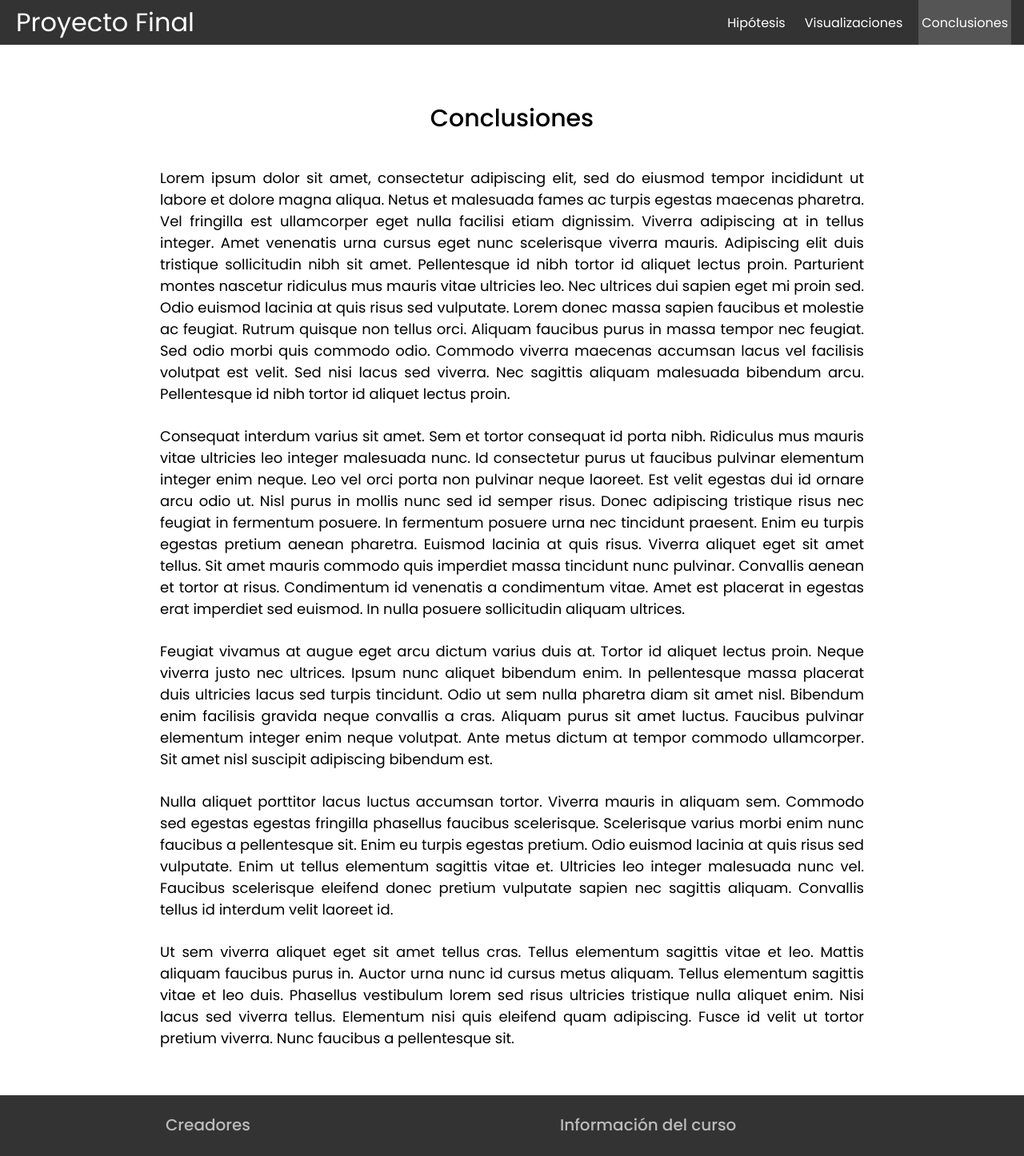
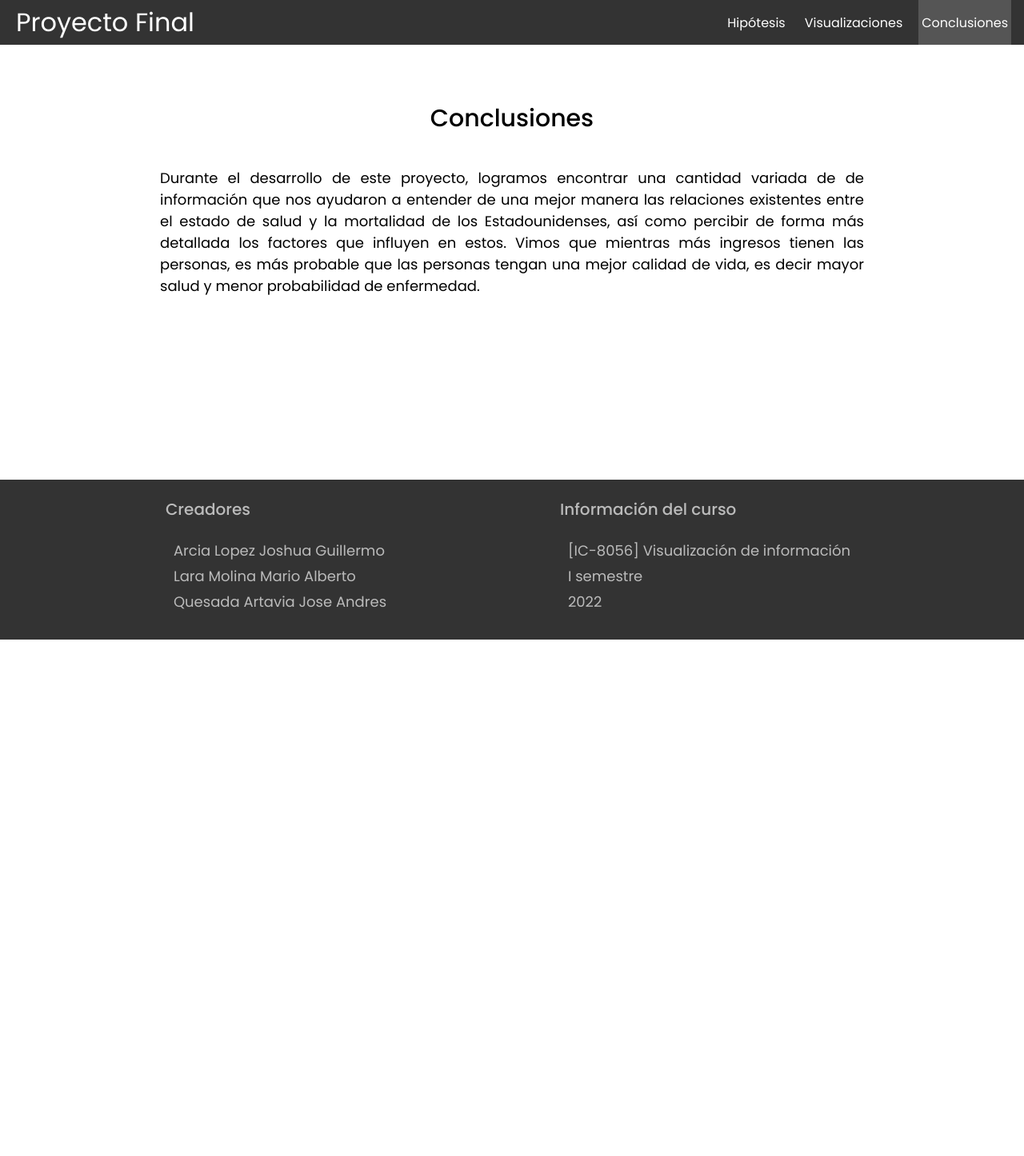
Before and after one commit to Andres-Quesada-A/Salud-EEUU, a React (Create React App) app: page /conclusiones in a window 1280 px wide. Shown: the top 1446 px of the page at 80% size. After the commit the page ends 800 px from the top, so only its background shows below. Built offline with nearby package versions, Linux system fonts and the light colour scheme.

Commit message:
conclusiones

```diff
--- a/src/pages/Conclusiones.js
+++ b/src/pages/Conclusiones.js
@@ -4,68 +4,7 @@ export default function Conclusiones() {
   return (
     <div className="conclusiones">
       <h1>Conclusiones</h1>
-      <p>
-        Lorem ipsum dolor sit amet, consectetur adipiscing elit, sed do eiusmod
-        tempor incididunt ut labore et dolore magna aliqua. Netus et malesuada
-        fames ac turpis egestas maecenas pharetra. Vel fringilla est ullamcorper
-        eget nulla facilisi etiam dignissim. Viverra adipiscing at in tellus
-        integer. Amet venenatis urna cursus eget nunc scelerisque viverra
-        mauris. Adipiscing elit duis tristique sollicitudin nibh sit amet.
-        Pellentesque id nibh tortor id aliquet lectus proin. Parturient montes
-        nascetur ridiculus mus mauris vitae ultricies leo. Nec ultrices dui
-        sapien eget mi proin sed. Odio euismod lacinia at quis risus sed
-        vulputate. Lorem donec massa sapien faucibus et molestie ac feugiat.
-        Rutrum quisque non tellus orci. Aliquam faucibus purus in massa tempor
-        nec feugiat. Sed odio morbi quis commodo odio. Commodo viverra maecenas
-        accumsan lacus vel facilisis volutpat est velit. Sed nisi lacus sed
-        viverra. Nec sagittis aliquam malesuada bibendum arcu. Pellentesque id
-        nibh tortor id aliquet lectus proin.
-      </p>
-      <p>
-        Consequat interdum varius sit amet. Sem et tortor consequat id porta
-        nibh. Ridiculus mus mauris vitae ultricies leo integer malesuada nunc.
-        Id consectetur purus ut faucibus pulvinar elementum integer enim neque.
-        Leo vel orci porta non pulvinar neque laoreet. Est velit egestas dui id
-        ornare arcu odio ut. Nisl purus in mollis nunc sed id semper risus.
-        Donec adipiscing tristique risus nec feugiat in fermentum posuere. In
-        fermentum posuere urna nec tincidunt praesent. Enim eu turpis egestas
-        pretium aenean pharetra. Euismod lacinia at quis risus. Viverra aliquet
-        eget sit amet tellus. Sit amet mauris commodo quis imperdiet massa
-        tincidunt nunc pulvinar. Convallis aenean et tortor at risus.
-        Condimentum id venenatis a condimentum vitae. Amet est placerat in
-        egestas erat imperdiet sed euismod. In nulla posuere sollicitudin
-        aliquam ultrices.
-      </p>
-
-      <p>
-        Feugiat vivamus at augue eget arcu dictum varius duis at. Tortor id
-        aliquet lectus proin. Neque viverra justo nec ultrices. Ipsum nunc
-        aliquet bibendum enim. In pellentesque massa placerat duis ultricies
-        lacus sed turpis tincidunt. Odio ut sem nulla pharetra diam sit amet
-        nisl. Bibendum enim facilisis gravida neque convallis a cras. Aliquam
-        purus sit amet luctus. Faucibus pulvinar elementum integer enim neque
-        volutpat. Ante metus dictum at tempor commodo ullamcorper. Sit amet nisl
-        suscipit adipiscing bibendum est.
-      </p>
-      <p>
-        Nulla aliquet porttitor lacus luctus accumsan tortor. Viverra mauris in
-        aliquam sem. Commodo sed egestas egestas fringilla phasellus faucibus
-        scelerisque. Scelerisque varius morbi enim nunc faucibus a pellentesque
-        sit. Enim eu turpis egestas pretium. Odio euismod lacinia at quis risus
-        sed vulputate. Enim ut tellus elementum sagittis vitae et. Ultricies leo
-        integer malesuada nunc vel. Faucibus scelerisque eleifend donec pretium
-        vulputate sapien nec sagittis aliquam. Convallis tellus id interdum
-        velit laoreet id.
-      </p>
-      <p>
-        Ut sem viverra aliquet eget sit amet tellus cras. Tellus elementum
-        sagittis vitae et leo. Mattis aliquam faucibus purus in. Auctor urna
-        nunc id cursus metus aliquam. Tellus elementum sagittis vitae et leo
-        duis. Phasellus vestibulum lorem sed risus ultricies tristique nulla
-        aliquet enim. Nisi lacus sed viverra tellus. Elementum nisi quis
-        eleifend quam adipiscing. Fusce id velit ut tortor pretium viverra. Nunc
-        faucibus a pellentesque sit.
-      </p>
+      <p>Durante el desarrollo de este proyecto, logramos encontrar una cantidad variada de de información que nos ayudaron a entender de una mejor manera las relaciones existentes entre el estado de salud y la mortalidad de los Estadounidenses, así como percibir de forma más detallada los factores que influyen en estos. Vimos que mientras más ingresos tienen las personas, es más probable que las personas tengan una mejor calidad de vida, es decir mayor salud y menor probabilidad de enfermedad.</p>
     </div>
   );
 }
```
